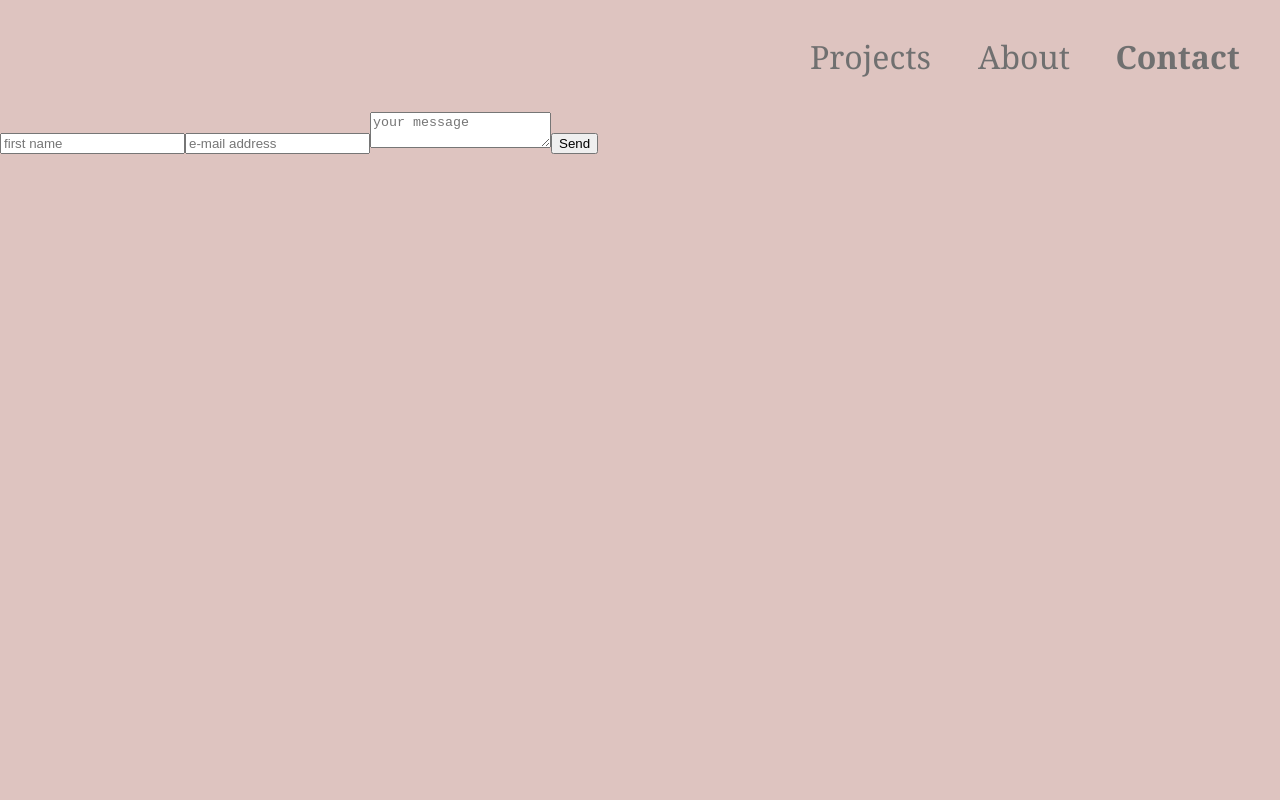
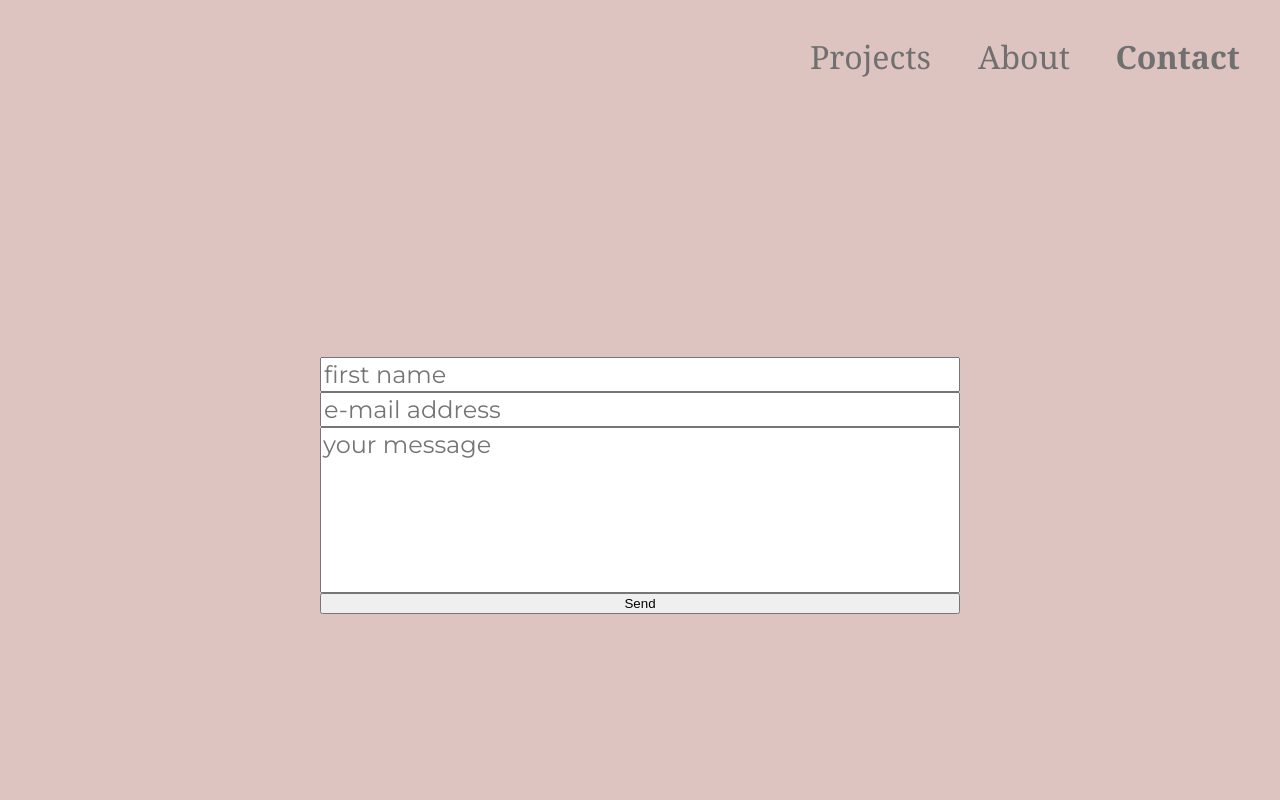
Before and after one commit to cleaningsupplies/slcs_public, a React (Create React App) app: page /contact in a window 1280 px wide. Shown: the top 800 px of the page. Built offline with nearby package versions, Linux system fonts and the light colour scheme.

Commit message:
little tired styling

```diff
--- a/src/components/Contact.js
+++ b/src/components/Contact.js
@@ -6,8 +6,6 @@ export default function Contact() {
 
   document.body.style.backgroundColor = "#DEC4C0";
 
-  //https://w3collective.com/react-contact-form/s
-
   return (
     <div className={styles["contact"]}>
       <ContactForm />
--- a/src/components/ContactForm.js
+++ b/src/components/ContactForm.js
@@ -1,14 +1,18 @@
 import React, {useState} from 'react';
 import axios from 'axios';
+import styles from "../css/contactForm.module.css";
 
 export default function ContactForm() {
 
     const [status, setStatus] = useState("Send");
-    const [sent, setSent] = useState(" ");
+    const [sent, setSent] = useState("Your message was successfully sent.");
 
     async function handleSubmit(e){
       setStatus("Sending...");
       e.preventDefault();
+
+      const form = document.querySelector("#form");
+      const userFeedback = document.querySelector("#sent");
 
       const { name, email, message } = e.target.elements;
       let details = {
@@ -26,24 +30,25 @@ export default function ContactForm() {
         }
       }).then(function (response) {
           //console.log(response);
-          setSent("Your message was successfully sent.");
-          document.querySelector(".contactForm").reset();
+          userFeedback.style.visibility = "visible";
+          //setSent("Your message was successfully sent.");
+          form.reset();
           setStatus("Send");
       }).catch(function (error) {
           setSent("Oops. there's been a problem while sending, please try again.");
           //console.log(error);
       });
 
-      setTimeout(()=> setSent(" "), 4000);
+      setTimeout(()=> userFeedback.style.visibility = "hidden", 4000);
     }
 
     return (
-      <div>
-        <div>{sent}</div>
-        <form className="contactForm" onSubmit={handleSubmit}>
-          <input id="name" placeholder="first name" type="text" required></input>
-          <input id="email" placeholder="e-mail address" type="email" required></input>
-          <textarea id="message" placeholder="your message" type="text" required></textarea>
+      <div className={styles["formContainer"]}>
+        <div id="sent" className={styles["sent"]}>{sent}</div>
+        <form id="form" className={styles["form"]} onSubmit={handleSubmit}>
+          <input id="name" className={styles["name"]} placeholder="first name" type="text" required></input>
+          <input id="email" className={styles["email"]} placeholder="e-mail address" type="email" required></input>
+          <textarea id="message" className={styles["message"]} placeholder="your message" type="text" required></textarea>
           <button type="Submit">{status}</button>
         </form>
       </div>
--- /dev/null
+++ b/src/css/contactForm.module.css
@@ -0,0 +1,34 @@
+@import url("styles.css");
+
+.formContainer{
+    width: 100%;
+    height: 100%;
+    display: flex;
+    flex-direction: column;
+    justify-content: center;
+    align-items: center;
+
+}
+
+.sent{
+    margin-bottom: 2vh;
+    color: aqua;
+    visibility: hidden;
+}
+
+.form{
+    width: 50%;
+    display: flex;
+    flex-direction: column;
+}
+
+.form > input, .form > textarea{
+    font-size: 3vh;
+    font-family: var(--font_montserrat);
+    resize: none;
+}
+
+.message{
+    height: 20vh;
+    text-align: start;
+}
```
